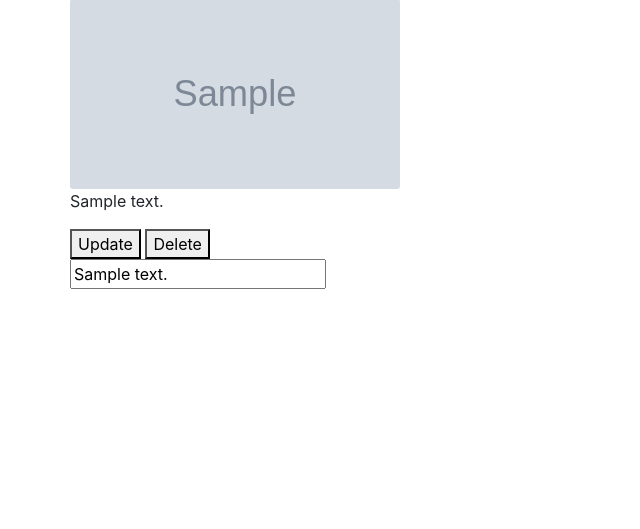
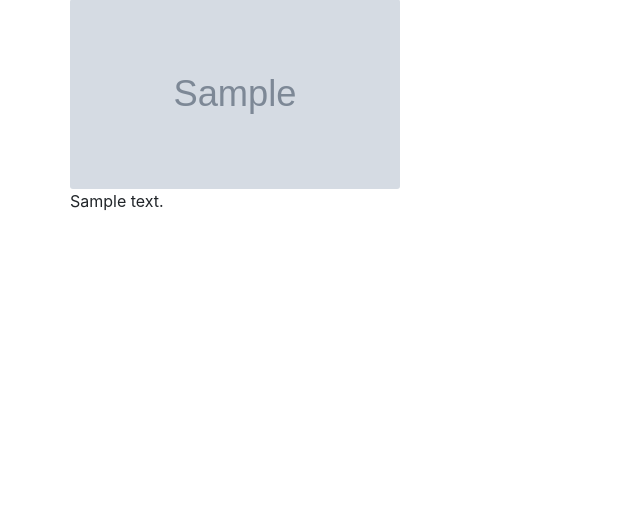
Before and after one commit to Code-Institute-Submissions/Milestone-3-Project-1, a Flask app: template templates/blog.html in a window 1280 px wide. Shown: the part 113-642 px from the top of the page, without its empty margins (0-640 px from the left). Run offline with Flask 2, Linux system fonts and the light colour scheme; the template is opened without the code that fills it: most values are stand-ins (such as "Sample title", 1, 10 or a date in 2020); grey boxes marked "Sample" are stand-in pictures; some libraries are stand-ins or nearby versions.

Commit message:
sorted naming conflicts

```diff
--- a/templates/base.html
+++ b/templates/base.html
@@ -40,7 +40,7 @@
 					<a class="nav-link" href="{{url_for('login')}}">Login</a>
 				</li>
 				<li class="nav-item">
-					<a class="nav-link" href="{{url_for('workspace')}}">Blogs</a>
+					<a class="nav-link" href="{{url_for('blogs')}}">Blogs</a>
 				</li>
 
 
--- a/templates/blog.html
+++ b/templates/blog.html
@@ -1,18 +1,11 @@
 {% extends 'base.html'%}
 {% block content %}
-{% for blog in blogs%}
+{% for blog in blogs %}
 <div class="row">
     <div class="column">
         <h1 id="title" name="title">{{ blog.title }}</h1>
         <img src="{{ blog.img_src }}" class="card-img" id="img_src" name="img_src">
         <p>{{ blog.body }}</p>
-        <button>Update</button>
-        <button>Delete</button>
-        <form>
-            <input type="text" value="{{blog.body}}">
-
-        </form>
-
     </div>
 </div>
 {% endfor %}
--- a/templates/blogs.html
+++ b/templates/blogs.html
@@ -5,7 +5,7 @@
     {% for blog in blogs %}
       {{ loop.index }}
       {% if loop.index % 2 !=0 %}
-  <!--{{ url_for('blog',blog_id=blog._id)}}  -->
+
 <div class="card mb-3" style="max-width: 1000px;">
   <div class="row no-gutters">
     <div class="col-md-4">
@@ -13,7 +13,7 @@
     </div>
     <div class="col-md-8">
       <div class="card-body">
-        <h5 class="card-title"><a href="/blogs/{{ blog.title }}">{{ loop.index }}. {{ blog.title }}</a></h5>
+      <h5 class="card-title"><a href="/blog/{{ blog._id }}">{{ loop.index }}. {{ blog.title }}</a></h5>
         <p class="card-text">{{ blog.body }}</p>
         <p class="card-text">{{ blog.user_name }}</p>
         <p class="card-text"><small class="text-muted">{{blog.date}}</small></p>
@@ -27,7 +27,7 @@
 
     <div class="col-md-8">
       <div class="card-body">
-        <h5 class="card-title"><a href="/blogs/{{ blog.title }}">{{ loop.index }}. {{ blog.title }}</a></h5>
+       <h5 class="card-title"><a href="/blog/{{ blog._id }}">{{ loop.index }}. {{ blog.title }}</a></h5>
         <p class="card-text">{{ blog.body }}</p>
         <p class="card-text">{{ blog.user_name }}</p>
         <p class="card-text"><small class="text-muted">{{blog.date}}</small></p>
```
